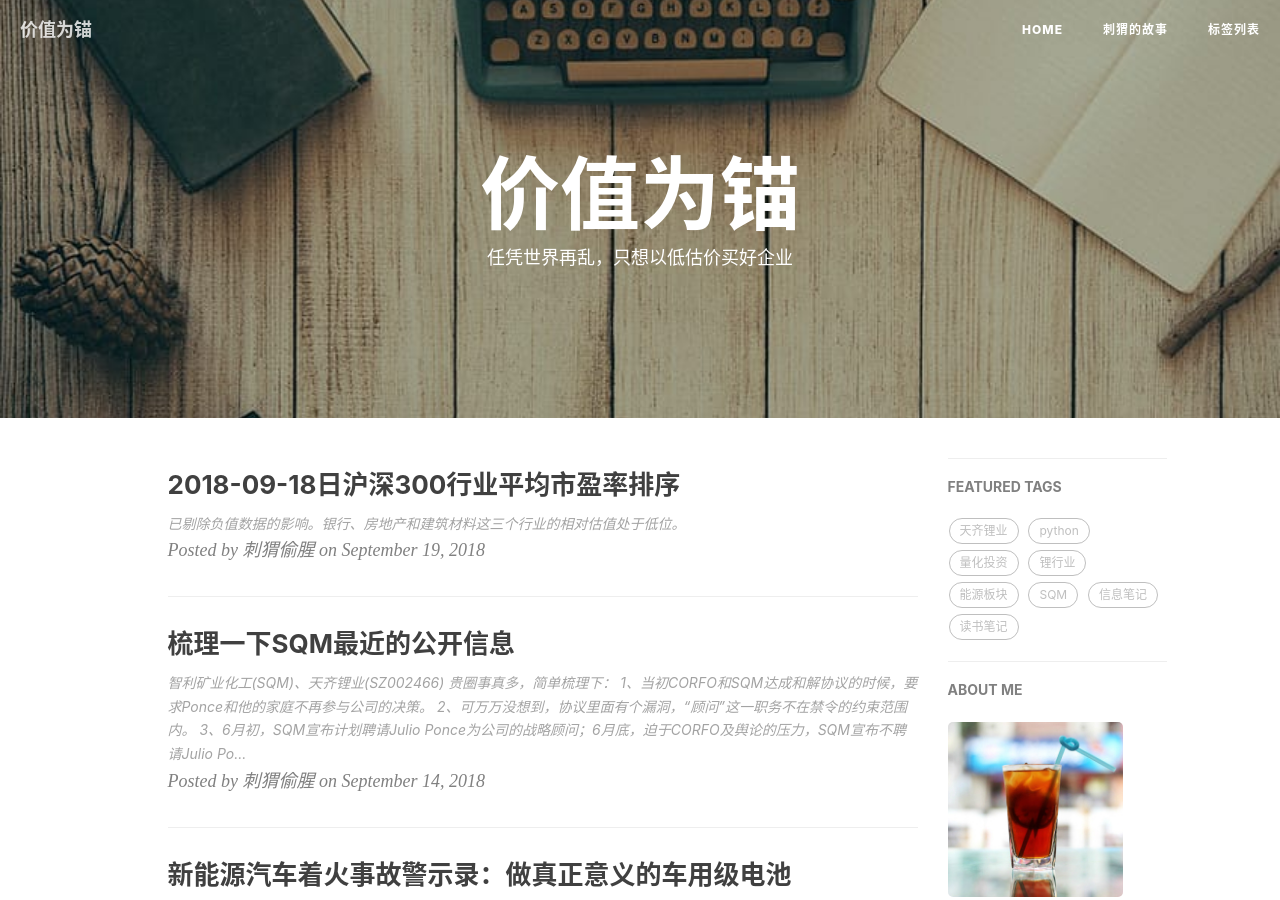
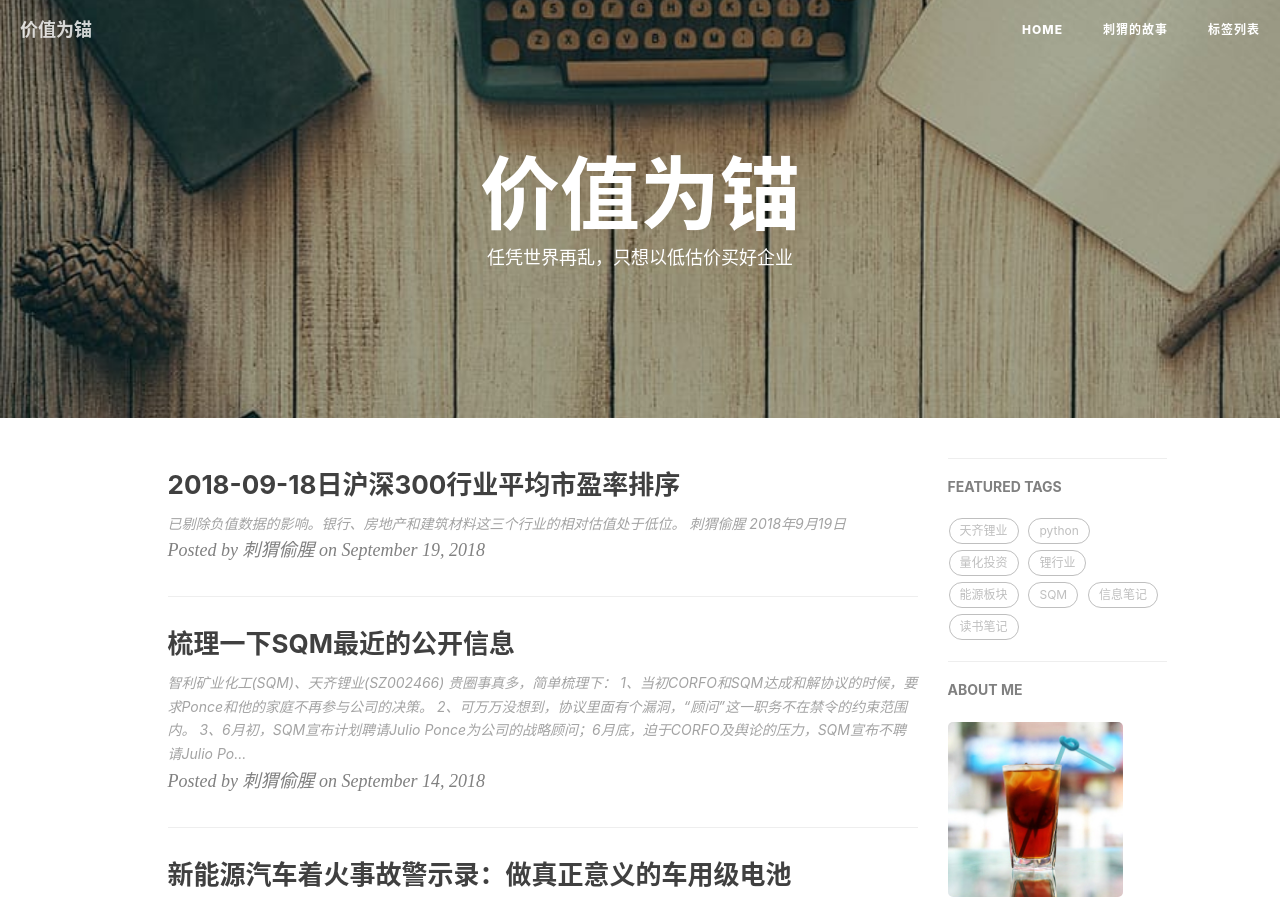
Before and after one commit to zoustephen/zoustephen.github.io, a Jekyll site: the page built from index.html, in a window 1280 px wide and 900 px high. Built offline with Jekyll 4.4.1, drawn with Linux system fonts in a browser that asks for light colours; nearby versions of some CDN libraries; the list of posts is cut into pages by our own code; comment, search, counter and statistics services are not loaded.

Commit message:
Update 2018-09-18日沪深300行业平均市盈率排序

```diff
--- a/_posts/2018-09-19-industrypesort.md
+++ b/_posts/2018-09-19-industrypesort.md
@@ -7,3 +7,7 @@ author: 刺猬偷腥
 已剔除负值数据的影响。银行、房地产和建筑材料这三个行业的相对估值处于低位。
 
 ![捕获7.JPG](https://upload-images.jianshu.io/upload_images/8031739-d2da89fd9e700d6d.JPG?imageMogr2/auto-orient/strip%7CimageView2/2/w/1240)
+
+<br><br>
+刺猬偷腥<br>
+2018年9月19日
```
